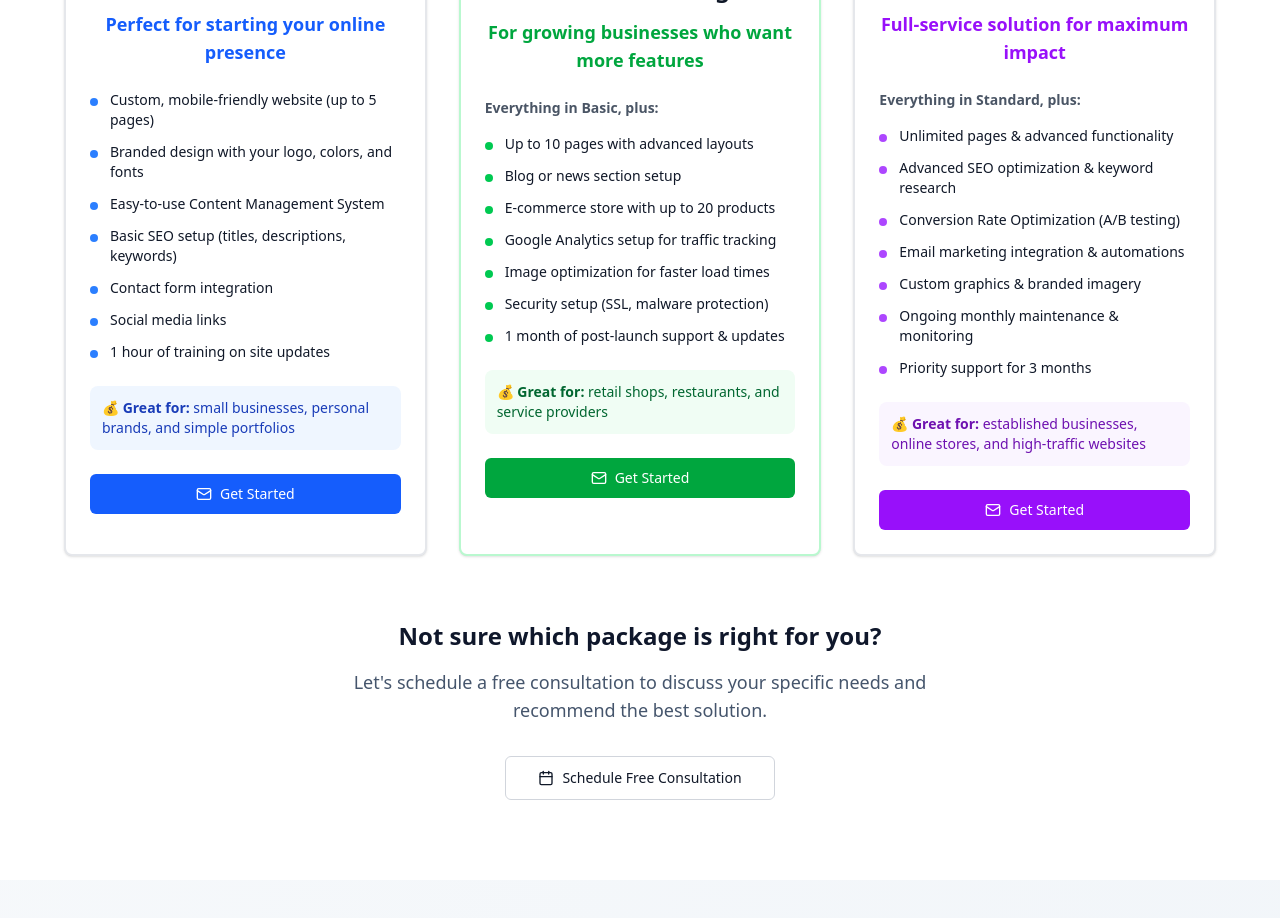
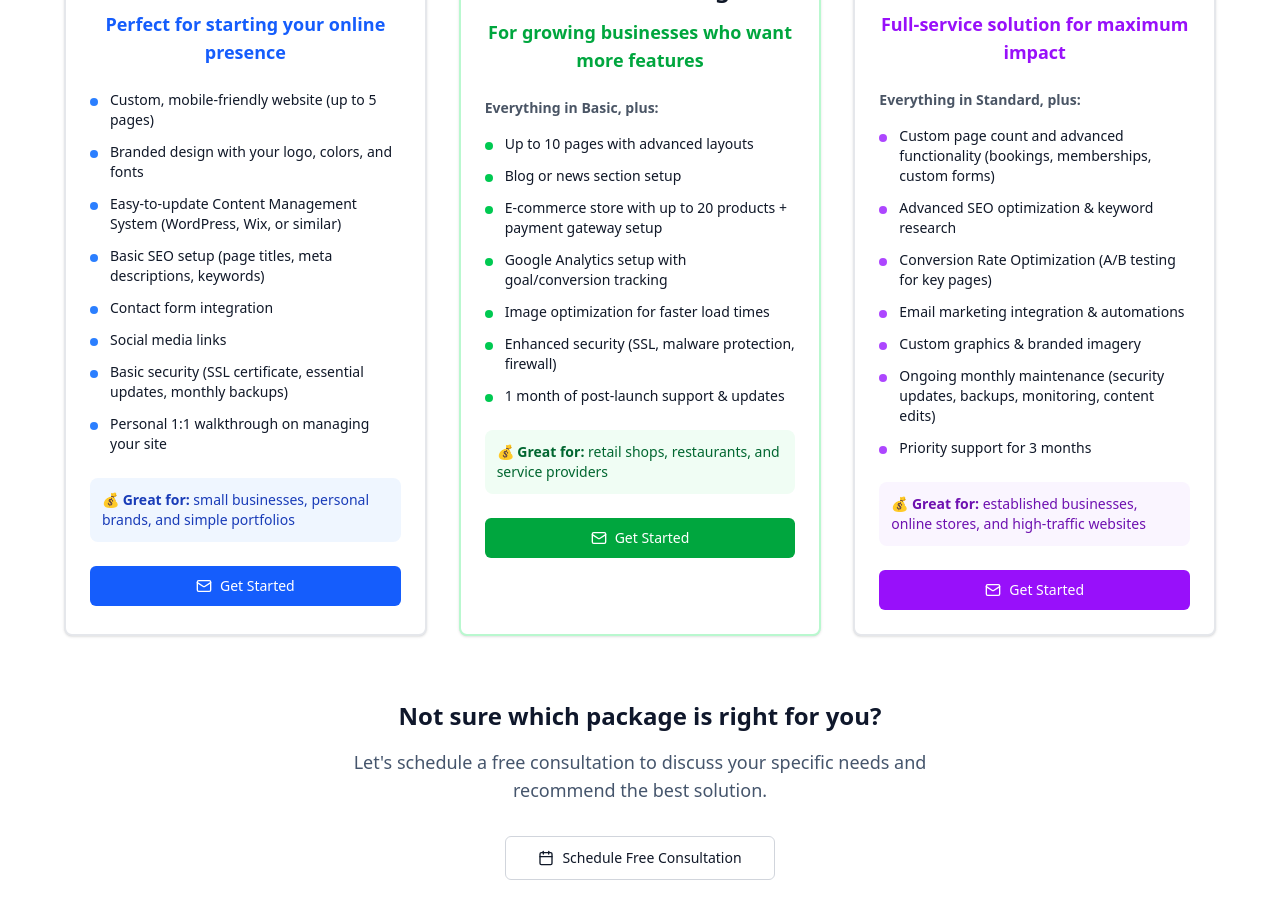
Before and after one commit to 9juanjuan/personal-website, a React (Vite) app: page / in a window 1280 px wide. Shown: the part 2780-3698 px from the top of the page. Built offline with nearby package versions, Linux system fonts and the light colour scheme.

Commit message:
Changing copy and adding in tanstackrouterdevtools

```diff
--- a/src/App.tsx
+++ b/src/App.tsx
@@ -1,4 +1,5 @@
 import { createRouter, RouterProvider } from '@tanstack/react-router'
+import { TanStackRouterDevtools } from '@tanstack/router-devtools'
 
 // Import the generated route tree
 import { routeTree } from './routeTree.gen'
@@ -18,7 +19,10 @@ declare module '@tanstack/react-router' {
 
 function App() {
   return (
-    <RouterProvider router={router} />
+    <>
+      <RouterProvider router={router} />
+      <TanStackRouterDevtools />
+    </>
   )
 }
 
--- a/src/routes/index.tsx
+++ b/src/routes/index.tsx
@@ -440,11 +440,11 @@ function Index() {
               </li>
               <li className="flex items-start">
                 <div className="w-2 h-2 rounded-full bg-blue-500 mt-2 mr-3 flex-shrink-0"></div>
-                <span className="text-sm">Easy-to-use Content Management System</span>
+                <span className="text-sm">Easy-to-update Content Management System (WordPress, Wix, or similar)</span>
               </li>
               <li className="flex items-start">
                 <div className="w-2 h-2 rounded-full bg-blue-500 mt-2 mr-3 flex-shrink-0"></div>
-                <span className="text-sm">Basic SEO setup (titles, descriptions, keywords)</span>
+                <span className="text-sm">Basic SEO setup (page titles, meta descriptions, keywords)</span>
               </li>
               <li className="flex items-start">
                 <div className="w-2 h-2 rounded-full bg-blue-500 mt-2 mr-3 flex-shrink-0"></div>
@@ -456,7 +456,11 @@ function Index() {
               </li>
               <li className="flex items-start">
                 <div className="w-2 h-2 rounded-full bg-blue-500 mt-2 mr-3 flex-shrink-0"></div>
-                <span className="text-sm">1 hour of training on site updates</span>
+                <span className="text-sm">Basic security (SSL certificate, essential updates, monthly backups)</span>
+              </li>
+              <li className="flex items-start">
+                <div className="w-2 h-2 rounded-full bg-blue-500 mt-2 mr-3 flex-shrink-0"></div>
+                <span className="text-sm">Personal 1:1 walkthrough on managing your site</span>
               </li>
             </ul>
             <div className="bg-blue-50 dark:bg-blue-900/20 p-3 rounded-lg mb-6">
@@ -502,11 +506,11 @@ function Index() {
               </li>
               <li className="flex items-start">
                 <div className="w-2 h-2 rounded-full bg-green-500 mt-2 mr-3 flex-shrink-0"></div>
-                <span className="text-sm">E-commerce store with up to 20 products</span>
+                <span className="text-sm">E-commerce store with up to 20 products + payment gateway setup</span>
               </li>
               <li className="flex items-start">
                 <div className="w-2 h-2 rounded-full bg-green-500 mt-2 mr-3 flex-shrink-0"></div>
-                <span className="text-sm">Google Analytics setup for traffic tracking</span>
+                <span className="text-sm">Google Analytics setup with goal/conversion tracking</span>
               </li>
               <li className="flex items-start">
                 <div className="w-2 h-2 rounded-full bg-green-500 mt-2 mr-3 flex-shrink-0"></div>
@@ -514,7 +518,7 @@ function Index() {
               </li>
               <li className="flex items-start">
                 <div className="w-2 h-2 rounded-full bg-green-500 mt-2 mr-3 flex-shrink-0"></div>
-                <span className="text-sm">Security setup (SSL, malware protection)</span>
+                <span className="text-sm">Enhanced security (SSL, malware protection, firewall)</span>
               </li>
               <li className="flex items-start">
                 <div className="w-2 h-2 rounded-full bg-green-500 mt-2 mr-3 flex-shrink-0"></div>
@@ -551,7 +555,7 @@ function Index() {
             <ul className="space-y-3 mb-6">
               <li className="flex items-start">
                 <div className="w-2 h-2 rounded-full bg-purple-500 mt-2 mr-3 flex-shrink-0"></div>
-                <span className="text-sm">Unlimited pages & advanced functionality</span>
+                <span className="text-sm">Custom page count and advanced functionality (bookings, memberships, custom forms)</span>
               </li>
               <li className="flex items-start">
                 <div className="w-2 h-2 rounded-full bg-purple-500 mt-2 mr-3 flex-shrink-0"></div>
@@ -559,7 +563,7 @@ function Index() {
               </li>
               <li className="flex items-start">
                 <div className="w-2 h-2 rounded-full bg-purple-500 mt-2 mr-3 flex-shrink-0"></div>
-                <span className="text-sm">Conversion Rate Optimization (A/B testing)</span>
+                <span className="text-sm">Conversion Rate Optimization (A/B testing for key pages)</span>
               </li>
               <li className="flex items-start">
                 <div className="w-2 h-2 rounded-full bg-purple-500 mt-2 mr-3 flex-shrink-0"></div>
@@ -571,7 +575,7 @@ function Index() {
               </li>
               <li className="flex items-start">
                 <div className="w-2 h-2 rounded-full bg-purple-500 mt-2 mr-3 flex-shrink-0"></div>
-                <span className="text-sm">Ongoing monthly maintenance & monitoring</span>
+                <span className="text-sm">Ongoing monthly maintenance (security updates, backups, monitoring, content edits)</span>
               </li>
               <li className="flex items-start">
                 <div className="w-2 h-2 rounded-full bg-purple-500 mt-2 mr-3 flex-shrink-0"></div>
```
